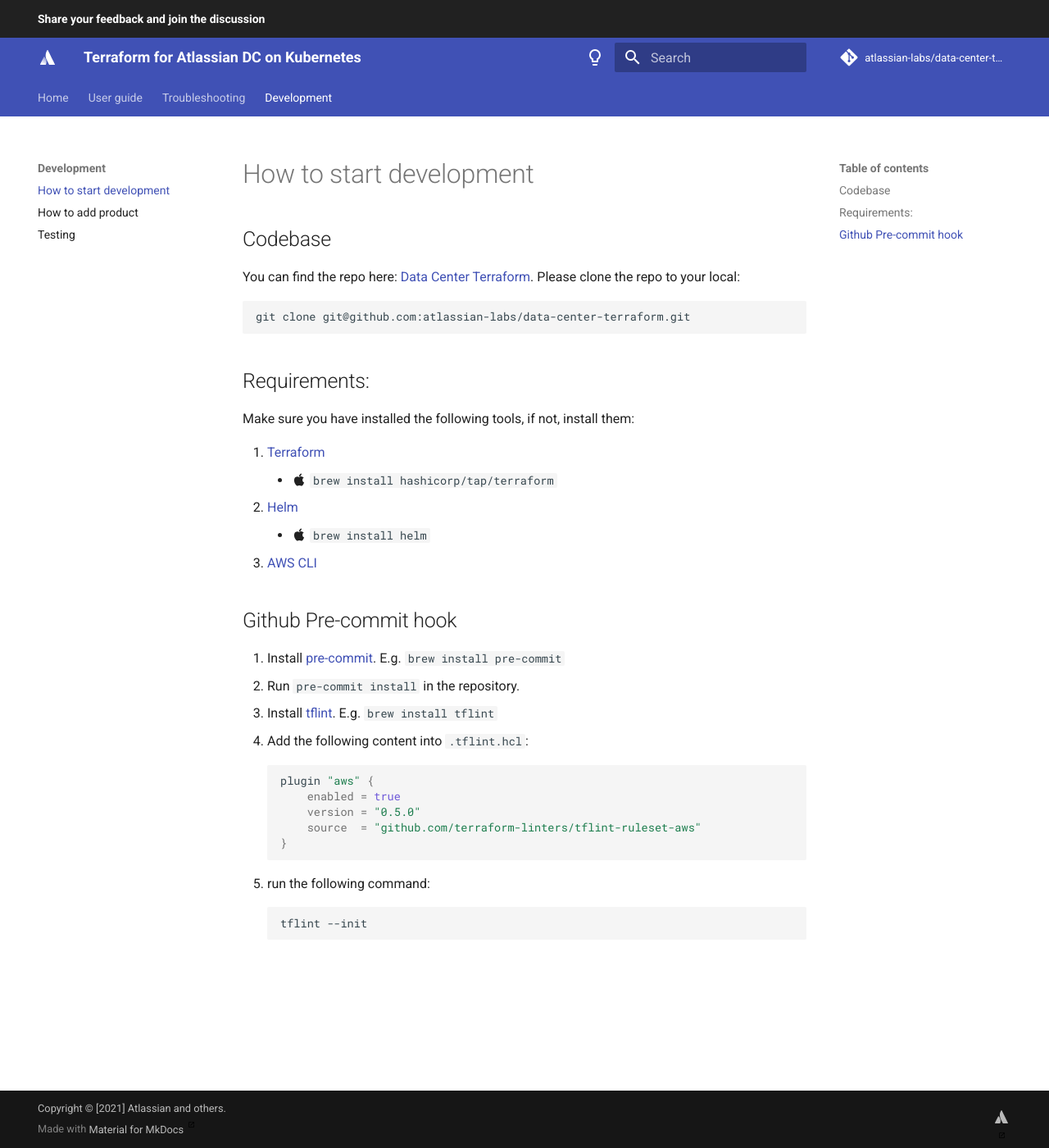
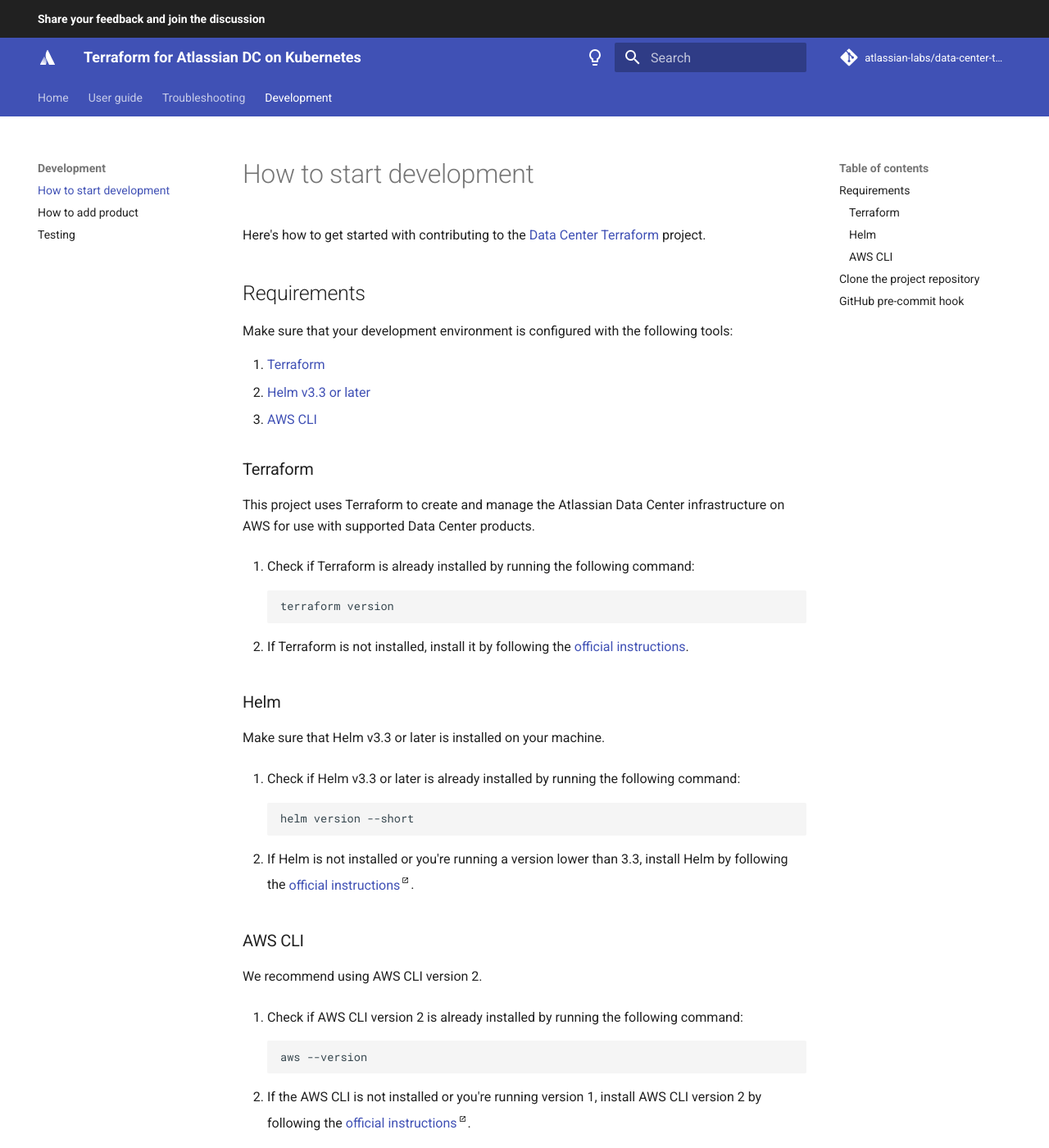
Before and after one commit to atlassian-labs/data-center-terraform, an MkDocs documentation site: the page built from docs/docs/development/HOW_TO_START.md, in a window 1280 px wide and 1400 px high. Shown: the whole window at 82% size. Built offline with MkDocs 1.6.1 and Material for MkDocs 9.7.7, drawn with Linux system fonts in a browser that asks for light colours; comment, search, counter and statistics services are not loaded; some of the changed text lies outside the part shown.

Commit message:
Edit HOW_TO_START.md

````diff
--- a/docs/docs/development/HOW_TO_START.md
+++ b/docs/docs/development/HOW_TO_START.md
@@ -1,28 +1,74 @@
 # How to start development
 
-## Codebase
-You can find the repo here: [Data Center Terraform](https://github.com/atlassian-labs/data-center-terraform).
-Please clone the repo to your local:
+Here's how to get started with contributing to the [Data Center Terraform](https://github.com/atlassian-labs/data-center-terraform) project.
+
+## Requirements
+
+Make sure that your development environment is configured with the following tools:
+
+1. [Terraform](#terraform)
+2. [Helm v3.3 or later](#helm)
+3. [AWS CLI](#aws-cli)
+
+### Terraform
+
+This project uses Terraform to create and manage the Atlassian Data Center infrastructure on AWS for use with supported Data Center products.
+
+1. Check if Terraform is already installed by running the following command:
+
+    ```shell
+    terraform version
+    ```
+
+2. If Terraform is not installed, install it by following the [official instructions](https://learn.hashicorp.com/tutorials/terraform/install-cli).
+
+### Helm
+
+Make sure that Helm v3.3 or later is installed on your machine.
+
+1. Check if Helm v3.3 or later is already installed by running the following command:
+
+    ```shell
+    helm version --short
+    ```
+
+3. If Helm is not installed or you're running a version lower than 3.3, install Helm by following the [official instructions](https://helm.sh/docs/intro/install/){.external}.
+
+### AWS CLI
+
+We recommend using AWS CLI version 2.
+
+1. Check if AWS CLI version 2 is already installed by running the following command:
+
+    ```shell
+    aws --version
+    ```
+
+2. If the AWS CLI is not installed or you're running version 1, install AWS CLI version 2 by following the [official instructions](https://docs.aws.amazon.com/cli/latest/userguide/getting-started-install.html){.external}.
+
+## Clone the project repository
+
+Clone the [Data Center Terraform](https://github.com/atlassian-labs/data-center-terraform) repository locally:
 
 ```shell
-git clone git@github.com:atlassian-labs/data-center-terraform.git
+git clone git@github.com:atlassian-labs/data-center-terraform.git && cd data-center-terraform
 ```
 
-## Requirements:
-Make sure you have installed the following tools, if not, install them:
+## GitHub pre-commit hook
 
-1. [Terraform](https://learn.hashicorp.com/tutorials/terraform/install-cli)
-    * :material-apple: `brew install hashicorp/tap/terraform`
-2. [Helm](https://helm.sh/docs/intro/install/)
-    * :material-apple: `brew install helm`
-3. [AWS CLI](https://docs.aws.amazon.com/cli/latest/userguide/install-cliv2.html)
+Configure pre-commit and TFLint to maintain good quality of the committed Terraform code.
 
-## Github Pre-commit hook
+1. Install [pre-commit](https://pre-commit.com/).
 
-1. Install [pre-commit](https://pre-commit.com/). E.g. `brew install pre-commit`
-2. Run `pre-commit install` in the repository.
-3. Install [tflint](https://github.com/terraform-linters/tflint). E.g. `brew install tflint`
-4. Add the following content into `.tflint.hcl`:
+    For example: `brew install pre-commit`
+
+2. In a terminal, change the directory to the repository root and run `pre-commit install`.
+3. Install [TFLint](https://github.com/terraform-linters/tflint).
+
+    For example: `brew install tflint`
+
+5. Add the following content to `.tflint.hcl`:
+
     ```hcl
     plugin "aws" {
         enabled = true
@@ -30,7 +76,9 @@
         source  = "github.com/terraform-linters/tflint-ruleset-aws"
     }
     ```
-5. run the following command:
+
+6. Initialize TFLint:
+
     ```shell
     tflint --init
     ```
````
